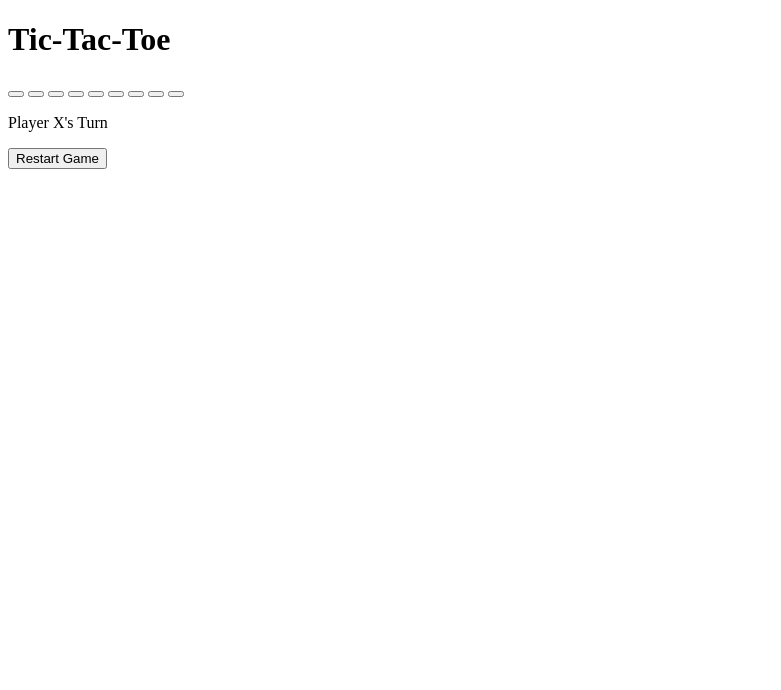
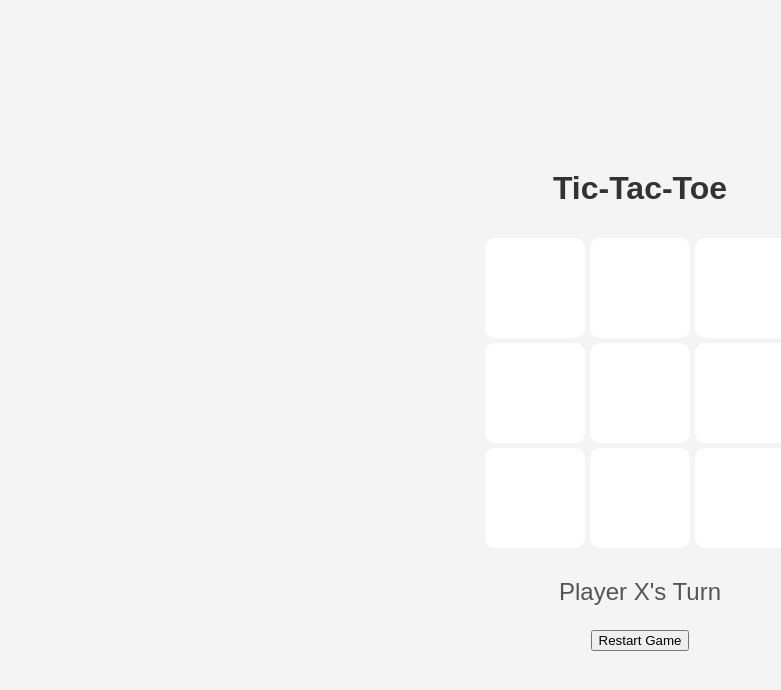
Before and after one commit to Anudeep-Chenu/PRODIGY_WD_03, a plain HTML site: page index.html in a window 1280 px wide. Shown: the whole page, without its empty margins (0-781 px from the left). Drawn offline with Linux system fonts and the light colour scheme.

Commit message:
hover update

```diff
--- a/index.html
+++ b/index.html
@@ -4,6 +4,7 @@
     <meta charset="UTF-8">
     <meta name="viewport" content="width=device-width, initial-scale=1.0">
     <title>Tic-Tac-Toe</title>
+    <link rel="stylesheet" href="style.css">
 </head>
 <body>
 
--- /dev/null
+++ b/style.css
@@ -0,0 +1,60 @@
+body {
+    font-family: Arial, sans-serif;
+    display: flex;
+    justify-content: center;
+    align-items: center;
+    height: 100vh;
+    background-color: #f4f4f4;
+    margin: 0;
+}
+
+.container {
+    text-align: center;
+}
+
+h1 {
+    color: #333;
+}
+
+.bbox {
+    display: grid;
+    grid-template-columns: repeat(3, 100px);
+    grid-template-rows: repeat(3, 100px);
+    gap: 5px;
+    background-color: #f4f4f4;
+    padding: 10px;
+    border-radius: 10px;
+}
+
+.box {
+    width: 100px;
+    height: 100px;
+    background-color: white;
+    border: none;
+    font-size: 2em;
+    font-weight: bold;
+    color: #333;
+    cursor: pointer;
+    text-align: center;
+    display: flex;
+    justify-content: center;
+    align-items: center;
+    transition: background 0.3s ease;
+    border-radius: 10px;
+}
+
+.box:hover {
+    background-color: #15eaf93a;
+}
+
+.box:disabled {
+    cursor: not-allowed;
+    background-color: #15eaf93a;
+}
+
+.status {
+    margin-top: 20px;
+    font-size: 1.5em;
+    font-weight: bol̀d;
+    color: #555;
+}
```
Also changed, not shown: syle.css (deleted).
